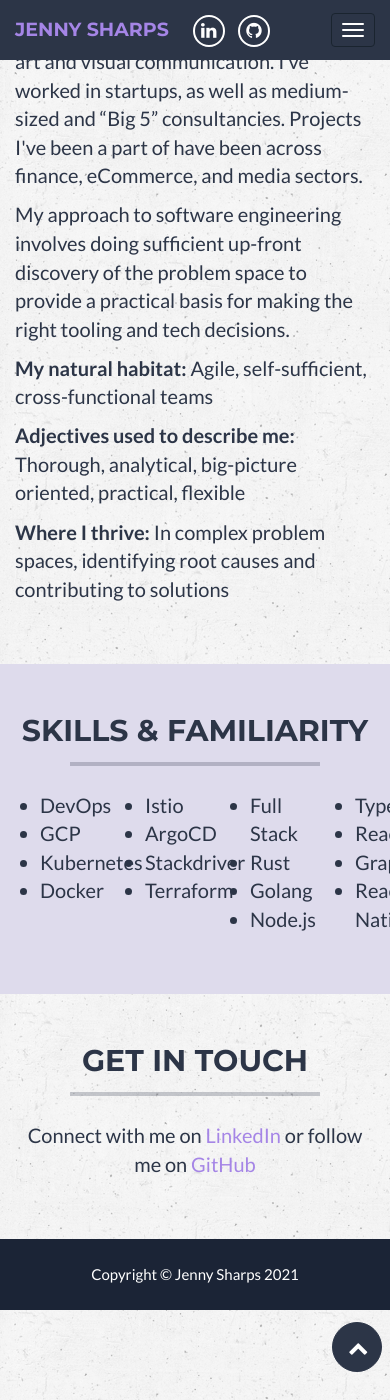
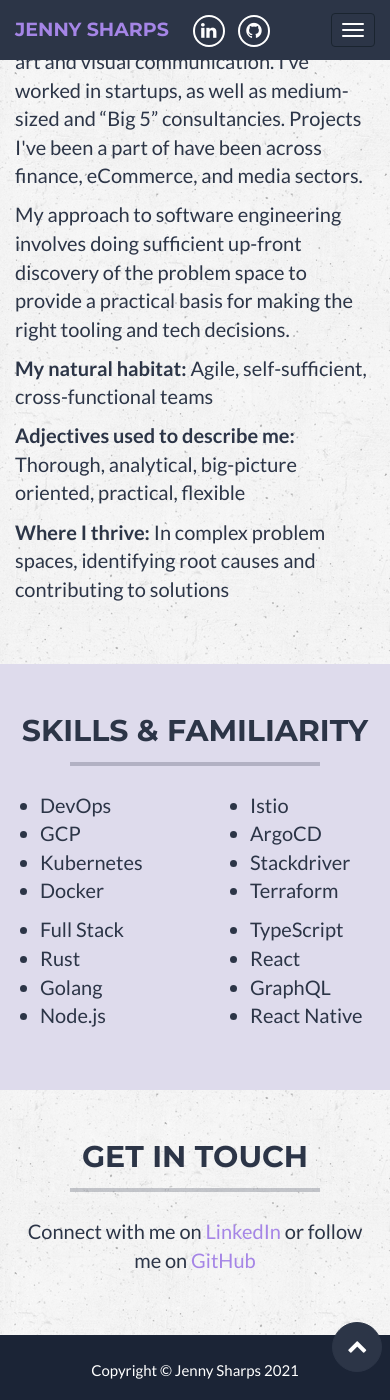
Before and after one commit to jennysharps/jennysharps.github.io, a Jekyll site: the page built from index.html, in a window 390 px wide and 1400 px high, scrolled down 591 px. Built offline with Jekyll 4.4.1, drawn with Linux system fonts in a browser that asks for light colours.

Commit message:
Update mobile styles

```diff
--- a/_includes/css/main.css
+++ b/_includes/css/main.css
@@ -396,7 +396,8 @@ footer .footer-below {
     height: 50px;
     border-radius: 100%;
     font-size: 20px;
-    line-height: 28px;
+    line-height: 24px;
+    padding: 10px;
 }
 
 .scroll-top .btn:focus {
--- a/_includes/skills.html
+++ b/_includes/skills.html
@@ -5,7 +5,7 @@
       <hr/>
     </div>
     <div class="row">
-      <div class="col-xs-3">
+      <div class="col-xs-6 col-sm-3">
         <ul>
           <li>
             DevOps
@@ -21,7 +21,7 @@
           </li>
         </ul>
       </div>
-      <div class="col-xs-3">
+      <div class="col-xs-6 col-sm-3">
         <ul>
           <li>
             Istio
@@ -37,7 +37,7 @@
           </li>
         </ul>
       </div>
-      <div class="col-xs-3">
+      <div class="col-xs-6 col-sm-3">
         <ul>
           <li>
             Full Stack
@@ -54,7 +54,7 @@
         </ul>
         <p>
       </div>
-      <div class="col-xs-3">
+      <div class="col-xs-6 col-sm-3">
         <ul>
           <li>
             TypeScript
```
